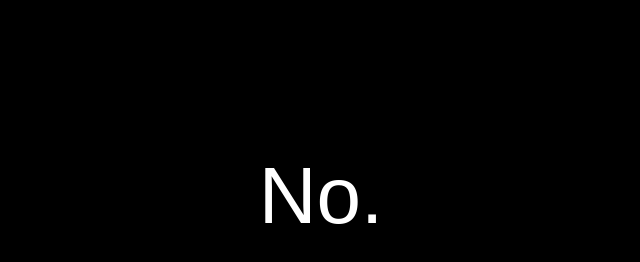
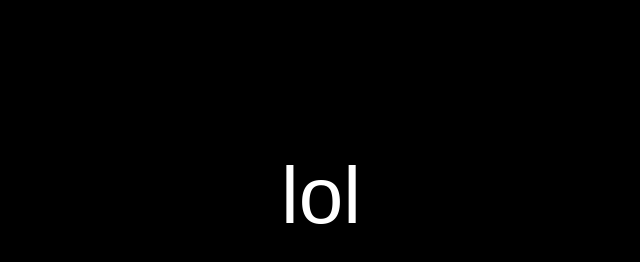
Before and after one commit to Luunae/lavaafterpartymeme, a plain HTML site: page index.html in a window 1280 px wide. Shown: the whole page, without its empty margins (319-959 px from the left). Drawn offline with Linux system fonts and the light colour scheme.

Commit message:
it's been 86 years...

```diff
--- a/index.html
+++ b/index.html
@@ -21,7 +21,7 @@
   </head>
   <body>
     <div id="main">
-    No.
+    lol
     </div>
     <!-- if the Afterparty quest is fixed, please ping lunae _#_ 5555 in the idleon discord to update this page. :) -->
   </body>
```
